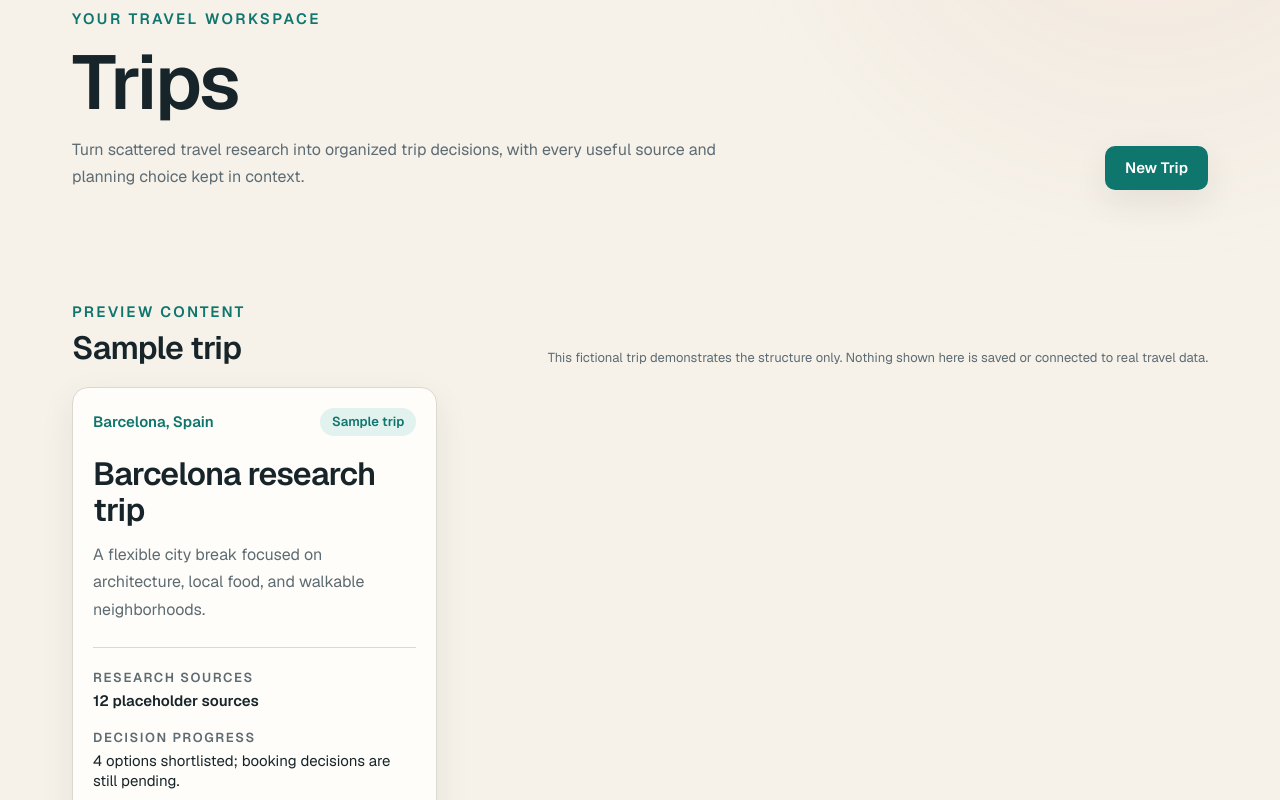
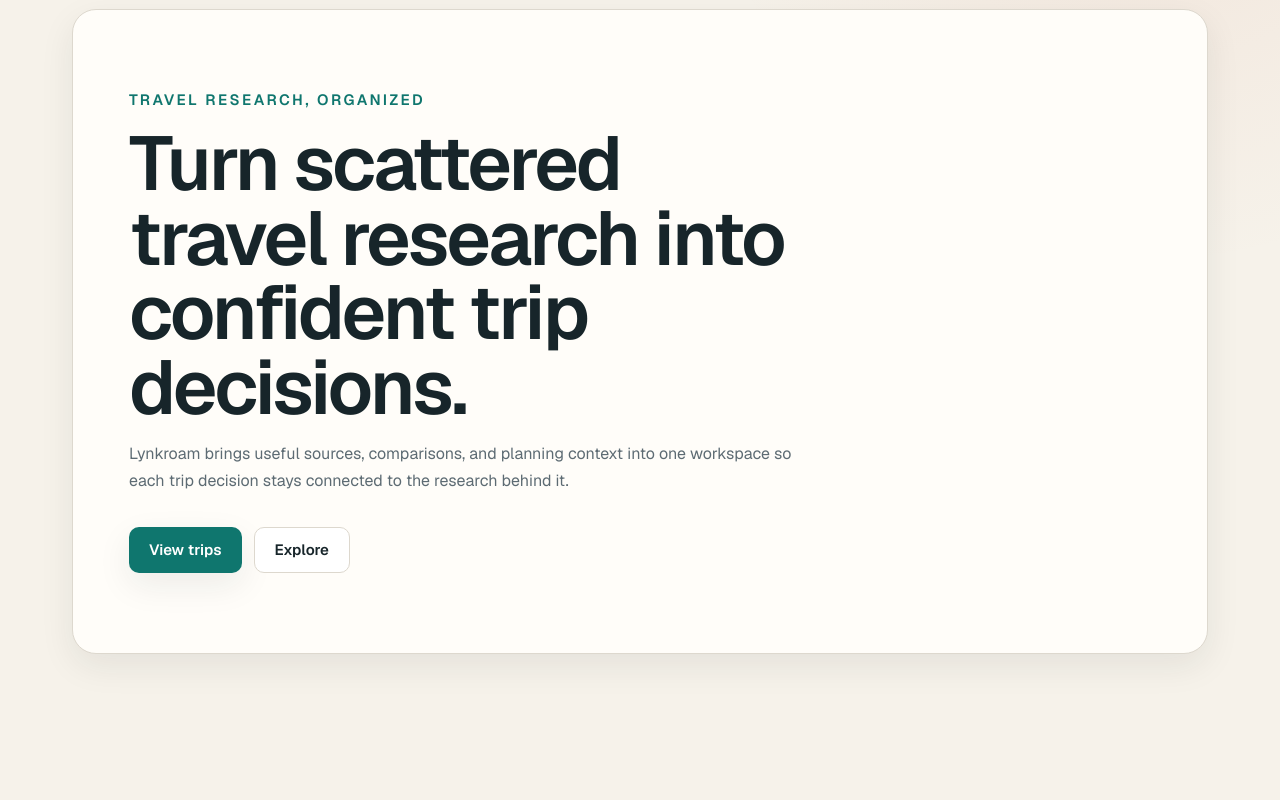
Before and after one commit to damiannogueira/lynkroam, a Next.js app: page / in a window 1280 px wide. Shown: the part 180-980 px from the top of the page. After the commit the page ends 946 px from the top, so only its background shows below. Built offline with nearby package versions, Linux system fonts and the light colour scheme.

Commit message:
refactor: separate landing and trips routes

```diff
--- a/src/app/health/page.tsx
+++ b/src/app/health/page.tsx
@@ -107,7 +107,7 @@ export default async function HealthPage() {
 
       <Link
         className="mt-6 inline-flex min-h-11 items-center rounded-control px-3 py-2 text-label font-semibold text-brand transition-colors hover:bg-brand-soft"
-        href="/"
+        href="/trips"
       >
         Back to Trips
       </Link>
--- a/src/app/page.tsx
+++ b/src/app/page.tsx
@@ -1,77 +1,31 @@
 import Link from "next/link";
 import { PageHeader } from "@/components/page-header";
-import { TripCard } from "@/components/trip-card";
 
 export default function Home() {
   return (
-    <div className="mx-auto w-full max-w-page space-y-section px-page-gutter py-section">
-      <section className="flex flex-col gap-8 lg:flex-row lg:items-end lg:justify-between">
-        <PageHeader
-          eyebrow="Your travel workspace"
-          title="Trips"
-          description="Turn scattered travel research into organized trip decisions, with every useful source and planning choice kept in context."
-        />
-        <Link
-          className="inline-flex min-h-11 w-full items-center justify-center rounded-control bg-brand px-5 py-3 text-label font-semibold text-brand-contrast shadow-card transition-colors hover:bg-brand-strong sm:w-fit"
-          href="/trips/new"
-        >
-          New Trip
-        </Link>
-      </section>
+    <div className="mx-auto w-full max-w-page px-page-gutter py-section">
+      <section className="relative overflow-hidden rounded-panel border border-border bg-surface-elevated px-6 py-12 shadow-card sm:px-10 sm:py-16 lg:px-14 lg:py-20">
+        <div className="relative max-w-reading space-y-8">
+          <PageHeader
+            eyebrow="Travel research, organized"
+            title="Turn scattered travel research into confident trip decisions."
+            description="Lynkroam brings useful sources, comparisons, and planning context into one workspace so each trip decision stays connected to the research behind it."
+          />
 
-      <section className="space-y-5" aria-labelledby="sample-trips-heading">
-        <div className="flex flex-col gap-2 sm:flex-row sm:items-end sm:justify-between">
-          <div>
-            <p className="text-label font-semibold uppercase tracking-[0.14em] text-brand">
-              Preview content
-            </p>
-            <h2
-              id="sample-trips-heading"
-              className="mt-2 text-heading font-semibold tracking-[-0.025em] text-ink"
+          <div className="flex flex-col gap-3 sm:flex-row sm:flex-wrap">
+            <Link
+              className="inline-flex min-h-11 w-full items-center justify-center rounded-control bg-brand px-5 py-3 text-label font-semibold text-brand-contrast shadow-card transition-colors hover:bg-brand-strong sm:w-fit"
+              href="/trips"
             >
-              Sample trip
-            </h2>
+              View trips
+            </Link>
+            <Link
+              className="inline-flex min-h-11 w-full items-center justify-center rounded-control border border-border-strong bg-surface px-5 py-3 text-label font-semibold text-ink transition-colors hover:border-brand hover:text-brand sm:w-fit"
+              href="/explore"
+            >
+              Explore
+            </Link>
           </div>
-          <p className="max-w-reading text-small text-muted">
-            This fictional trip demonstrates the structure only. Nothing shown
-            here is saved or connected to real travel data.
-          </p>
-        </div>
-
-        <ul className="grid gap-5 md:grid-cols-2 xl:grid-cols-3">
-          <li>
-            <TripCard
-              name="Barcelona research trip"
-              destination="Barcelona, Spain"
-              planningContext="A flexible city break focused on architecture, local food, and walkable neighborhoods."
-              sourceCount={12}
-              progress="4 options shortlisted; booking decisions are still pending."
-              href="/trips/barcelona"
-              isSample
-            />
-          </li>
-        </ul>
-      </section>
-
-      <section
-        className="rounded-panel border border-dashed border-border-strong bg-surface px-6 py-8 sm:px-8"
-        aria-labelledby="future-trips-heading"
-      >
-        <div className="max-w-reading space-y-3">
-          <p className="text-label font-semibold text-accent-strong">
-            Getting started
-          </p>
-          <h2
-            id="future-trips-heading"
-            className="text-heading font-semibold tracking-[-0.025em] text-ink"
-          >
-            Your trips will gather here
-          </h2>
-          <p className="text-body text-muted">
-            When trip creation is connected to persistence, this dashboard will
-            collect each planning workspace and show its research progress. For
-            FE-04, the sample above previews that future structure.
-          </p>
         </div>
       </section>
     </div>
--- a/src/app/trips/new/page.tsx
+++ b/src/app/trips/new/page.tsx
@@ -113,7 +113,7 @@ export default function CreateTripPage() {
 
         <Link
           className="mt-6 inline-flex min-h-11 items-center rounded-control px-2 py-2 text-label font-semibold text-brand transition-colors hover:bg-brand-soft"
-          href="/"
+          href="/trips"
         >
           Back to Trips
         </Link>
--- /dev/null
+++ b/src/app/trips/page.tsx
@@ -0,0 +1,79 @@
+import Link from "next/link";
+import { PageHeader } from "@/components/page-header";
+import { TripCard } from "@/components/trip-card";
+
+export default function TripsPage() {
+  return (
+    <div className="mx-auto w-full max-w-page space-y-section px-page-gutter py-section">
+      <section className="flex flex-col gap-8 lg:flex-row lg:items-end lg:justify-between">
+        <PageHeader
+          eyebrow="Your travel workspace"
+          title="Trips"
+          description="Turn scattered travel research into organized trip decisions, with every useful source and planning choice kept in context."
+        />
+        <Link
+          className="inline-flex min-h-11 w-full items-center justify-center rounded-control bg-brand px-5 py-3 text-label font-semibold text-brand-contrast shadow-card transition-colors hover:bg-brand-strong sm:w-fit"
+          href="/trips/new"
+        >
+          New Trip
+        </Link>
+      </section>
+
+      <section className="space-y-5" aria-labelledby="sample-trips-heading">
+        <div className="flex flex-col gap-2 sm:flex-row sm:items-end sm:justify-between">
+          <div>
+            <p className="text-label font-semibold uppercase tracking-[0.14em] text-brand">
+              Preview content
+            </p>
+            <h2
+              id="sample-trips-heading"
+              className="mt-2 text-heading font-semibold tracking-[-0.025em] text-ink"
+            >
+              Sample trip
+            </h2>
+          </div>
+          <p className="max-w-reading text-small text-muted">
+            This fictional trip demonstrates the structure only. Nothing shown
+            here is saved or connected to real travel data.
+          </p>
+        </div>
+
+        <ul className="grid gap-5 md:grid-cols-2 xl:grid-cols-3">
+          <li>
+            <TripCard
+              name="Barcelona research trip"
+              destination="Barcelona, Spain"
+              planningContext="A flexible city break focused on architecture, local food, and walkable neighborhoods."
+              sourceCount={12}
+              progress="4 options shortlisted; booking decisions are still pending."
+              href="/trips/barcelona"
+              isSample
+            />
+          </li>
+        </ul>
+      </section>
+
+      <section
+        className="rounded-panel border border-dashed border-border-strong bg-surface px-6 py-8 sm:px-8"
+        aria-labelledby="future-trips-heading"
+      >
+        <div className="max-w-reading space-y-3">
+          <p className="text-label font-semibold text-accent-strong">
+            Getting started
+          </p>
+          <h2
+            id="future-trips-heading"
+            className="text-heading font-semibold tracking-[-0.025em] text-ink"
+          >
+            Your trips will gather here
+          </h2>
+          <p className="text-body text-muted">
+            When trip creation is connected to persistence, this dashboard will
+            collect each planning workspace and show its research progress. For
+            FE-04, the sample above previews that future structure.
+          </p>
+        </div>
+      </section>
+    </div>
+  );
+}
--- a/src/components/global-nav.tsx
+++ b/src/components/global-nav.tsx
@@ -1,7 +1,7 @@
 import Link from "next/link";
 
 const navigationItems = [
-  { href: "/", label: "Trips" },
+  { href: "/trips", label: "Trips" },
   { href: "/explore", label: "Explore" },
   { href: "/trips/new", label: "New Trip" },
   { href: "/health", label: "Health" },
```
Also changed, not shown: 2 other files (tests, documents, lock files or other folders).
